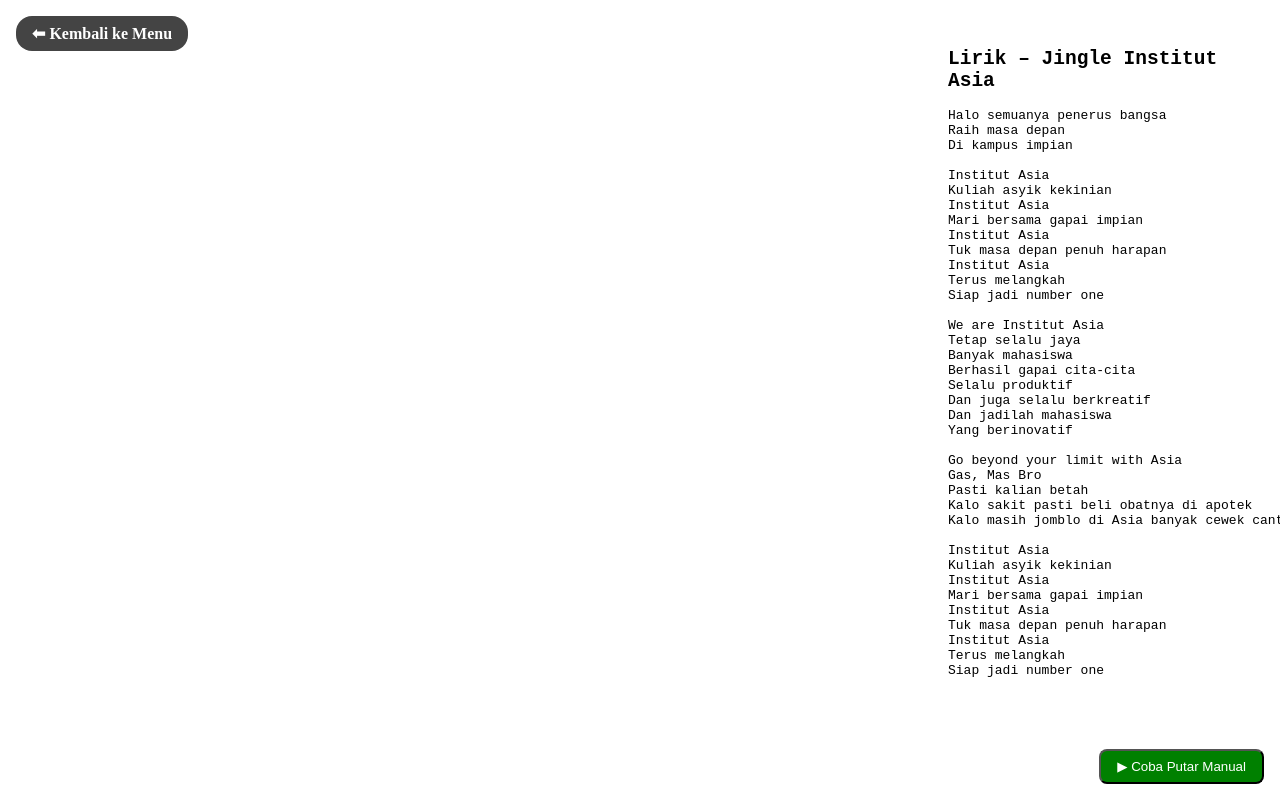
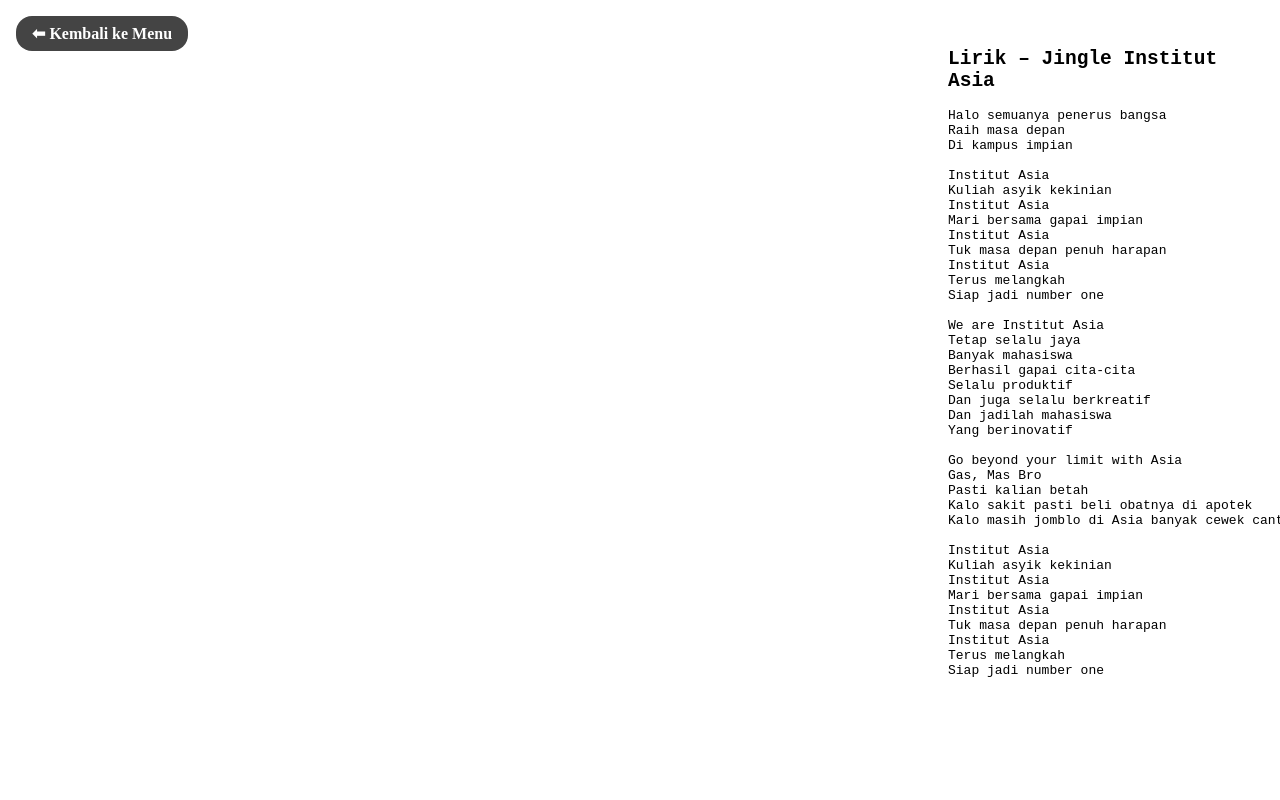
Before and after one commit to bee-farensa/ar-kampus, a plain HTML site: page jiggle.html in a window 1280 px wide. Drawn offline with Linux system fonts and the light colour scheme; a script that the page names is missing.

Commit message:
Hapus tombol putar manual

```diff
--- a/jiggle.html
+++ b/jiggle.html
@@ -76,18 +76,6 @@
   </pre>
 </div>
 
-<button onclick="document.querySelector('[sound]').components.sound.playSound()" style="
-  position: absolute;
-  bottom: 1rem;
-  right: 1rem;
-  z-index: 9999;
-  background: green;
-  color: white;
-  padding: 0.5rem 1rem;
-  border-radius: 8px;
-">▶ Coba Putar Manual</button>
-
-
 <!-- A-Frame Scene -->
 <a-scene embedded arjs="sourceType: webcam; debugUIEnabled: false" vr-mode-ui="enabled: false">
   <a-assets>
```
